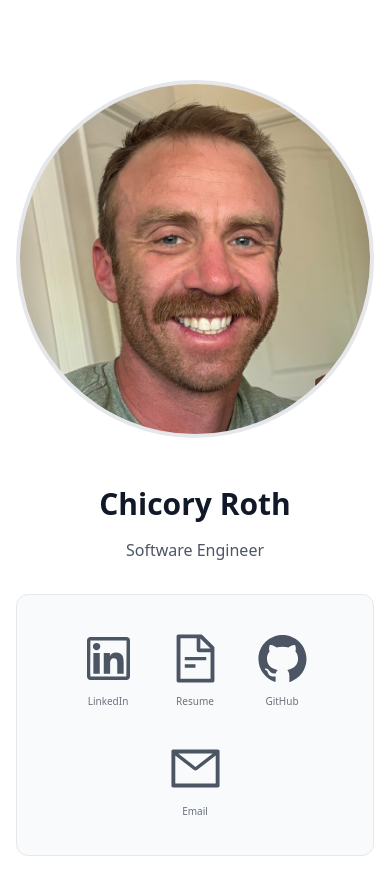
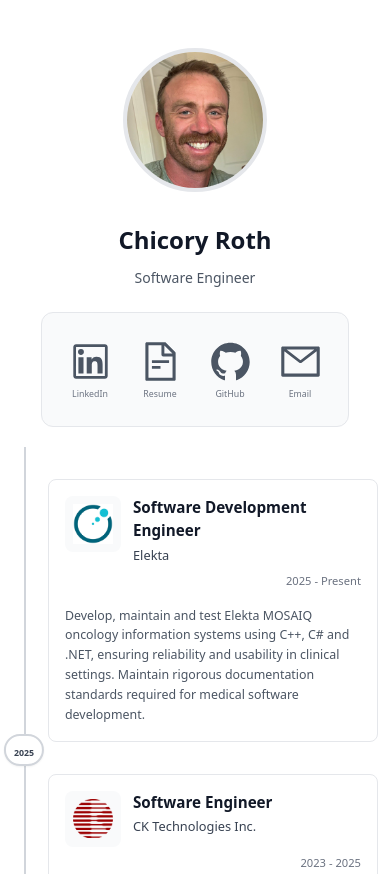
Before and after one commit to chicoryr/chicoryroth.com, an Astro site: page / in a window 390 px wide. Shown: the top 874 px of the page. Built offline with nearby package versions, Linux system fonts and the light colour scheme; Astro itself is replaced by a stand-in of ours.

Commit message:
updated mobile version

```diff
--- a/src/components/Links.tsx
+++ b/src/components/Links.tsx
@@ -4,19 +4,21 @@
 
 export default function Links() {
   return (
-    <div className="flex flex-wrap justify-center gap-2">
+    <div className="flex flex-wrap justify-center gap-1.5 sm:gap-2">
       {LINKS.map((link, i) =>{
         return (
             <a
-              className="group flex flex-col items-center p-3 rounded-lg hover:bg-gray-100 transition-all duration-300"
+              className="group flex flex-col items-center p-2.5 sm:p-3 rounded-lg hover:bg-gray-100 transition-all duration-300 min-w-0 flex-shrink-0"
               key={i}
               target={link.newTab ? "_blank" : ""}
               href={link.url}
             >
-              <div className="text-gray-600 group-hover:text-gray-900 transition-colors duration-300 mb-2">
-                {link.icon}
+              <div className="text-gray-600 group-hover:text-gray-900 transition-colors duration-300 mb-1.5 sm:mb-2 w-11 h-11 sm:w-[55px] sm:h-[55px] flex items-center justify-center">
+                <div className="scale-[0.8] sm:scale-100">
+                  {link.icon}
+                </div>
               </div>
-              <span className="text-[0.625rem] text-gray-500 group-hover:text-gray-700 transition-colors duration-300">
+              <span className="text-[0.55rem] sm:text-[0.625rem] text-gray-500 group-hover:text-gray-700 transition-colors duration-300 text-center leading-tight">
                 {link.text}
               </span>
             </a>
--- a/src/components/Me.astro
+++ b/src/components/Me.astro
@@ -2,29 +2,29 @@
 import Links from "./Links";
 ---
 
-<section class="pt-20 px-4">
-  <div class="flex flex-col md:flex-row items-center gap-12 max-w-4xl mx-auto">
+<section class="pt-12 sm:pt-20 px-4">
+  <div class="flex flex-col md:flex-row items-center gap-8 sm:gap-12 max-w-4xl mx-auto">
     <!-- Profile Photo -->
     <div class="flex-shrink-0">
-      <div class="w-50 h-50 rounded-full border-4 border-gray-200 bg-gray-100 flex items-center justify-center">
+      <div class="w-36 h-36 sm:w-50 sm:h-50 rounded-full border-4 border-gray-200 bg-gray-100 flex items-center justify-center">
         <img src="/me.jpeg" alt="Chicory Roth" class="rounded-full w-full h-full object-cover" />
       </div>
     </div>
 
     <!-- Info and Social Links -->
-    <div class="flex flex-col items-center md:items-start space-y-8">
+    <div class="flex flex-col items-center md:items-start space-y-6 sm:space-y-8">
       <!-- Name and Title -->
-      <div class="text-center md:text-left space-y-4">
-        <h1 class="text-3xl md:text-5xl font-bold text-gray-900">
+      <div class="text-center md:text-left space-y-3 sm:space-y-4">
+        <h1 class="text-2xl sm:text-3xl md:text-5xl font-bold text-gray-900">
           Chicory Roth
         </h1>
-        <p class="text-base md:text-lg text-gray-600">
+        <p class="text-sm sm:text-base md:text-lg text-gray-600">
           Software Engineer
         </p>
       </div>
 
       <!-- Social Links -->
-      <div class="bg-gray-50 rounded-xl p-6 border border-gray-200">
+      <div class="bg-gray-50 rounded-xl p-4 sm:p-6 border border-gray-200 w-full sm:w-auto">
         <Links />
       </div>
     </div>
--- a/src/components/Timeline.astro
+++ b/src/components/Timeline.astro
@@ -65,4 +65,23 @@ const timelineData = getTimelineData();
   .timeline-content {
     margin-left: 3rem;
   }
+
+  @media (max-width: 640px) {
+    .timeline-section {
+      padding-left: 0.75rem;
+      padding-right: 0.75rem;
+    }
+
+    .timeline-line {
+      left: 0.75rem;
+    }
+
+    .timeline-content {
+      margin-left: 2.25rem;
+    }
+
+    .timeline-items {
+      gap: 2rem;
+    }
+  }
 </style>
--- a/src/components/TimelineItem.astro
+++ b/src/components/TimelineItem.astro
@@ -87,4 +87,43 @@ const { title, company, logo, description, start, end } = Astro.props;
     margin: 0;
     font-size: 0.8125rem;
   }
+
+  @media (max-width: 640px) {
+    .timeline-card {
+      padding: 1rem;
+    }
+
+    .timeline-header {
+      flex-direction: column;
+      gap: 0.5rem;
+      align-items: stretch;
+    }
+
+    .timeline-info {
+      gap: 0.75rem;
+    }
+
+    .timeline-logo {
+      width: 3.5rem;
+      height: 3.5rem;
+    }
+
+    .timeline-title {
+      font-size: 0.95rem;
+    }
+
+    .timeline-company {
+      font-size: 0.8rem;
+    }
+
+    .timeline-dates {
+      margin-left: 0;
+      font-size: 0.7rem;
+      align-self: flex-end;
+    }
+
+    .timeline-description {
+      font-size: 0.775rem;
+    }
+  }
 </style>
--- a/src/components/YearMarker.astro
+++ b/src/components/YearMarker.astro
@@ -6,8 +6,16 @@ export interface Props {
 const { year } = Astro.props;
 ---
 
-<div class="absolute left-4 transform -translate-x-1/2 z-10 -bottom-6">
-  <div class="bg-white border-2 border-gray-300 rounded-full px-3 py-1 shadow-sm">
-    <span class="text-[0.625rem] font-semibold text-gray-700">{year}</span>
+<div class="absolute left-4 transform -translate-x-1/2 z-10 -bottom-6 sm:left-4">
+  <div class="bg-white border-2 border-gray-300 rounded-full px-2 py-0.5 sm:px-3 sm:py-1 shadow-sm">
+    <span class="text-[0.55rem] sm:text-[0.625rem] font-semibold text-gray-700">{year}</span>
   </div>
 </div>
+
+<style>
+  @media (max-width: 640px) {
+    div {
+      left: 0.75rem !important;
+    }
+  }
+</style>
--- a/src/layouts/Layout.astro
+++ b/src/layouts/Layout.astro
@@ -11,7 +11,7 @@ const { title } = Astro.props;
 	<head>
 		<meta charset="UTF-8" />
 		<meta name="description" content="Astro description" />
-		<meta name="viewport" content="width=device-width" />
+		<meta name="viewport" content="width=device-width, initial-scale=1.0" />
 		<link rel="icon" type="image/svg+xml" href="/favicon.svg" />
 		<meta name="generator" content={Astro.generator} />
 		<title>{title}</title>
--- a/src/pages/index.astro
+++ b/src/pages/index.astro
@@ -10,7 +10,7 @@ import { Analytics } from '@vercel/analytics/react';
 		<Me />
 		<Timeline />
 
-		<footer class="py-12 border-t border-gray-200">
+		<footer class="py-8 sm:py-12 border-t border-gray-200">
 			<div class="max-w-4xl mx-auto px-4 text-center">
 				<p class="text-xs text-gray-600">&copy; 2025 Chicory Roth. All rights reserved.</p>
 			</div>
```
